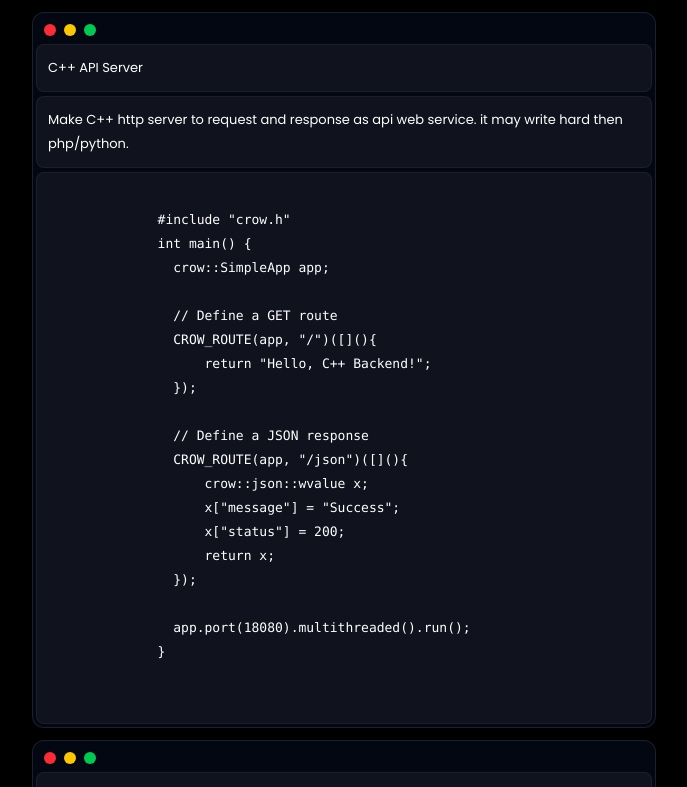
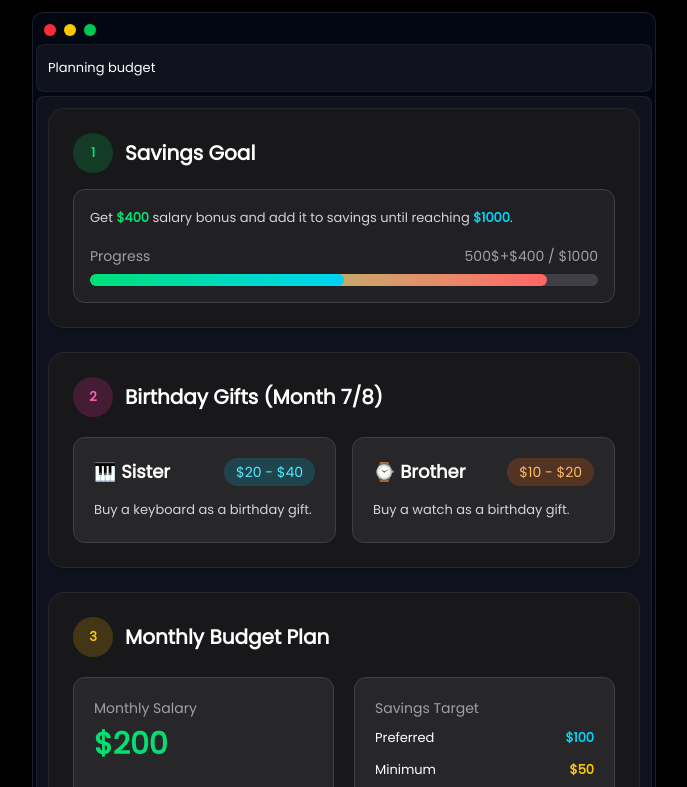
Before and after one commit to vidzin3/utils_platform, a Vue app: page / in a window 1280 px wide. Shown: the part 213-1000 px from the top of the page, without its empty margins (296-983 px from the left). Built offline with nearby package versions, Linux system fonts and the light colour scheme.

Commit message:
add content

```diff
--- a/src/pages/index.vue
+++ b/src/pages/index.vue
@@ -1,17 +1,224 @@
 <script setup>
-import CardListView from '@/components/CardListView.vue';
+import CardListView from "@/components/CardListView.vue";
 
 const contents = [
   {
     title: "{ } / _ Utils Platform",
-    description: "This website i make it up for note or store something like [ code, documents, file, list, detail, image, event, structure, architecture, design, ... ].",
+    description:
+      "This website i make it up for note or store something like [ code, documents, file, list, detail, image, event, structure, architecture, design, ... ].",
     is_content: false,
     content: "",
-    raw_html: ""
+    raw_html: "",
+  },
+  // {
+  //   title: "Planning budget",
+  //   description: "",
+  //   is_content: true,
+  //   content: `
+  //     1 - Get 400$ salary bonus add to saving money up to 1000$
+
+  //     2 - month 7/8 birthday sister and brother
+  //       Gifts:
+  //         - sister: Keyboard (budget: 20-40$)
+  //         - brother: Watch (budget: 10-20$)
+
+  //     3 - salary month-5: 200$
+  //       saving: 100$ as possible, if not (saving = saving - 50$) { return spending += 50$}
+  //       spending: 100$ as possible, will increase 50$ (150$/month)
+
+  //     4 - Buy new watch (smart watch or Casio watch)
+  //       Casio: [ f91w, a158, a168 ] (budget: 10-15$)
+  //       Smart watch: [
+  //         (cmf watch pro 2, 60-70$),
+  //         (amafit, 50-100$),
+  //         (apple watch, 50-100$)
+  //       ]
+  //   `,
+  //   raw_html: "",
+  // },
+  {
+    title: "Planning budget",
+    description: "",
+    is_content: false,
+    content: ``,
+    raw_html: `
+      <div class="max-w-4xl mx-auto space-y-6">
+        <div class="bg-zinc-900 border border-zinc-800 rounded-2xl p-6 shadow-lg">
+          <div class="flex items-center gap-3 mb-4">
+            <div class="w-10 h-10 rounded-full bg-green-500/20 text-green-400 flex items-center justify-center font-bold">
+              1
+            </div>
+            <h2 class="text-xl font-semibold">Savings Goal</h2>
+          </div>
+          <div class="bg-zinc-800/60 rounded-xl p-4 border border-zinc-700">
+            <p class="text-zinc-300">
+              Get <span class="text-green-400 font-semibold">$400</span> salary bonus
+              and add it to savings until reaching
+              <span class="text-cyan-400 font-semibold">$1000</span>.
+            </p>
+            <div class="mt-4">
+              <div class="flex justify-between text-sm mb-2 text-zinc-400">
+                <span>Progress</span>
+                <span>500$+$400 / $1000</span>
+              </div>
+              <div class="w-full h-3 bg-zinc-700 rounded-full overflow-hidden relative">
+                <div class="absolute h-full w-[90%] bg-gradient-to-r from-green-400 to-red-400 rounded-full"></div>
+                <div class="absolute h-full w-[50%] bg-gradient-to-r from-green-400 to-cyan-400 rounded-full"></div>
+              </div>
+            </div>
+          </div>
+        </div>
+
+        <div class="bg-zinc-900 border border-zinc-800 rounded-2xl p-6 shadow-lg">
+          <div class="flex items-center gap-3 mb-5">
+            <div class="w-10 h-10 rounded-full bg-pink-500/20 text-pink-400 flex items-center justify-center font-bold">
+              2
+            </div>
+            <h2 class="text-xl font-semibold">Birthday Gifts (Month 7/8)</h2>
+          </div>
+
+          <div class="grid md:grid-cols-2 gap-4">
+            <div class="bg-zinc-800 rounded-xl p-5 border border-zinc-700">
+              <div class="flex items-center justify-between">
+                <h3 class="font-semibold text-lg">🎹 Sister</h3>
+                <span class="text-sm bg-cyan-500/20 text-cyan-300 px-3 py-1 rounded-full">
+                  $20 - $40
+                </span>
+              </div>
+              <p class="mt-3 text-zinc-300">
+                Buy a keyboard as a birthday gift.
+              </p>
+            </div>
+
+            <div class="bg-zinc-800 rounded-xl p-5 border border-zinc-700">
+              <div class="flex items-center justify-between">
+                <h3 class="font-semibold text-lg">⌚ Brother</h3>
+                <span class="text-sm bg-orange-500/20 text-orange-300 px-3 py-1 rounded-full">
+                  $10 - $20
+                </span>
+              </div>
+              <p class="mt-3 text-zinc-300">
+                Buy a watch as a birthday gift.
+              </p>
+            </div>
+          </div>
+        </div>
+
+        <div class="bg-zinc-900 border border-zinc-800 rounded-2xl p-6 shadow-lg">
+          <div class="flex items-center gap-3 mb-5">
+            <div class="w-10 h-10 rounded-full bg-yellow-500/20 text-yellow-400 flex items-center justify-center font-bold">
+              3
+            </div>
+            <h2 class="text-xl font-semibold">Monthly Budget Plan</h2>
+          </div>
+
+          <div class="grid md:grid-cols-2 gap-5">
+
+            <div class="bg-zinc-800 rounded-xl p-5 border border-zinc-700">
+              <p class="text-zinc-400 text-sm mb-2">Monthly Salary</p>
+              <h3 class="text-3xl font-bold text-green-400">$200</h3>
+            </div>
+
+            <div class="bg-zinc-800 rounded-xl p-5 border border-zinc-700">
+              <p class="text-zinc-400 text-sm mb-2">Savings Target</p>
+
+              <div class="space-y-2">
+                <div class="flex justify-between">
+                  <span>Preferred</span>
+                  <span class="text-cyan-400 font-semibold">$100</span>
+                </div>
+
+                <div class="flex justify-between">
+                  <span>Minimum</span>
+                  <span class="text-yellow-400 font-semibold">$50</span>
+                </div>
+              </div>
+            </div>
+
+          </div>
+
+          <div class="mt-5 bg-zinc-800 rounded-xl p-5 border border-zinc-700">
+            <h4 class="font-semibold mb-3 text-lg">Spending Rules</h4>
+
+            <div class="space-y-2 text-zinc-300">
+              <div class="flex justify-between">
+                <span>Normal Spending</span>
+                <span>$100/month</span>
+              </div>
+
+              <div class="flex justify-between">
+                <span>Max Spending</span>
+                <span class="text-orange-400">$150/month</span>
+              </div>
+
+              <div class="mt-4 p-4 bg-zinc-900 rounded-lg border border-zinc-700 text-sm text-zinc-400">
+                If savings cannot reach <span class="text-cyan-400">$100</span>,
+                reduce savings by <span class="text-yellow-400">$50</span>
+                and increase spending budget by <span class="text-orange-400">$50</span>.
+              </div>
+            </div>
+          </div>
+        </div>
+
+        <div class="bg-zinc-900 border border-zinc-800 rounded-2xl p-6 shadow-lg">
+          <div class="flex items-center gap-3 mb-5">
+            <div class="w-10 h-10 rounded-full bg-cyan-500/20 text-cyan-400 flex items-center justify-center font-bold">
+              4
+            </div>
+            <h2 class="text-xl font-semibold">New Watch Wishlist</h2>
+          </div>
+
+          <div class="grid lg:grid-cols-2 gap-5">
+            <div class="bg-zinc-800 rounded-xl p-5 border border-zinc-700">
+              <div class="flex items-center justify-between mb-4">
+                <h3 class="font-semibold text-lg">⌚ Casio Watches</h3>
+                <span class="text-sm bg-green-500/20 text-green-300 px-3 py-1 rounded-full">
+                  $10 - $15
+                </span>
+              </div>
+
+              <div class="flex flex-wrap gap-2">
+                <span class="px-3 py-2 rounded-lg bg-zinc-700 text-zinc-200">F91W</span>
+                <span class="px-3 py-2 rounded-lg bg-zinc-700 text-zinc-200">A158</span>
+                <span class="px-3 py-2 rounded-lg bg-zinc-700 text-zinc-200">A168</span>
+              </div>
+            </div>
+
+            <div class="bg-zinc-800 rounded-xl p-5 border border-zinc-700">
+              <div class="flex items-center justify-between mb-4">
+                <h3 class="font-semibold text-lg">📱 Smart Watches</h3>
+                <span class="text-sm bg-purple-500/20 text-purple-300 px-3 py-1 rounded-full">
+                  $50 - $100
+                </span>
+              </div>
+
+              <div class="space-y-3">
+
+                <div class="flex items-center justify-between bg-zinc-700/60 rounded-lg p-3">
+                  <span>CMF Watch Pro 2</span>
+                  <span class="text-cyan-300">$60 - $70</span>
+                </div>
+
+                <div class="flex items-center justify-between bg-zinc-700/60 rounded-lg p-3">
+                  <span>Amazfit</span>
+                  <span class="text-cyan-300">$50 - $100</span>
+                </div>
+
+                <div class="flex items-center justify-between bg-zinc-700/60 rounded-lg p-3">
+                  <span>Apple Watch</span>
+                  <span class="text-cyan-300">$50 - $100</span>
+                </div>
+              </div>
+            </div>
+          </div>
+        </div>
+      </div>
+    `,
   },
   {
     title: "C++ API Server",
-    description: "Make C++ http server to request and response as api web service. it may write hard then php/python.",
+    description:
+      "Make C++ http server to request and response as api web service. it may write hard then php/python.",
     is_content: true,
     content: `#include "crow.h"
               int main() {
@@ -32,7 +239,7 @@ const contents = [
 
                 app.port(18080).multithreaded().run();
               }`,
-    raw_html: ""
+    raw_html: "",
   },
   {
     title: "UI framework collection for Vue 3",
@@ -82,7 +289,7 @@ const contents = [
           <div class="text-xs text-zinc-600 dark:text-zinc-400">The Foundation for your Design System A set of beautifully designed components that you can customize, extend, and build on. Start here then make it your own. Open Source. Open Code.</div>
         </div>
       </div>
-    `
+    `,
   },
   {
     title: "Laravel 12 Setup Auth, Middleware",
@@ -123,11 +330,12 @@ const contents = [
                     - use: HasApiTokens // for Laravel passport, remove it if jwt
                     - function : getJWTIdentifier() => getKey();
                         : getJWTCustomClaims() => [];`,
-    raw_html: ""
+    raw_html: "",
   },
   {
     title: "Laravel 10 Decrypt Request Methods",
-    description: "Decrypt Request Payload from client-side that Encrypt Security for sensitive data.",
+    description:
+      "Decrypt Request Payload from client-side that Encrypt Security for sensitive data.",
     is_content: true,
     content: `// php artisan make:middleware DecryptRequest
       <?php
@@ -182,7 +390,7 @@ const contents = [
       {
         // just use request normally because $request is already decrypt in middleware
       }`,
-    raw_html: ""
+    raw_html: "",
   },
   {
     title: "Version of System DEF Pursat",
@@ -216,8 +424,15 @@ const contents = [
             fix UI report event
             fix calendar event status
             add no data available to report table`,
-    raw_html: ""
+    raw_html: "",
   },
+  // {
+  //   title: "Planning Finishing System DEF",
+  //   description: "",
+  //   is_content: true,
+  //   content: ``,
+  //   raw_html: ""
+  // },
   {
     title: "BeforeUnmounted by vanilla javascript",
     description: "",
@@ -258,11 +473,13 @@ const contents = [
       event.preventDefault();
       event.returnValue = '';
     });`,
-    raw_html: ""
+    raw_html: "",
   },
   {
-    title: "How to detect a click outside of an element with vanilla JavaScript",
-    description: "A simple way to detect a click outside of an element with vanilla JavaScript",
+    title:
+      "How to detect a click outside of an element with vanilla JavaScript",
+    description:
+      "A simple way to detect a click outside of an element with vanilla JavaScript",
     is_content: true,
     content: `
     index.html
@@ -311,14 +528,14 @@ const contents = [
         display: block;
       }
     }`,
-    raw_html: ""
+    raw_html: "",
   },
-]
+];
 </script>
 
 <template>
   <div>
-    <template v-for="(item,index) in contents" :key="index">
+    <template v-for="(item, index) in contents" :key="index">
       <CardListView
         :title="item.title"
         :description="item.description"
```
